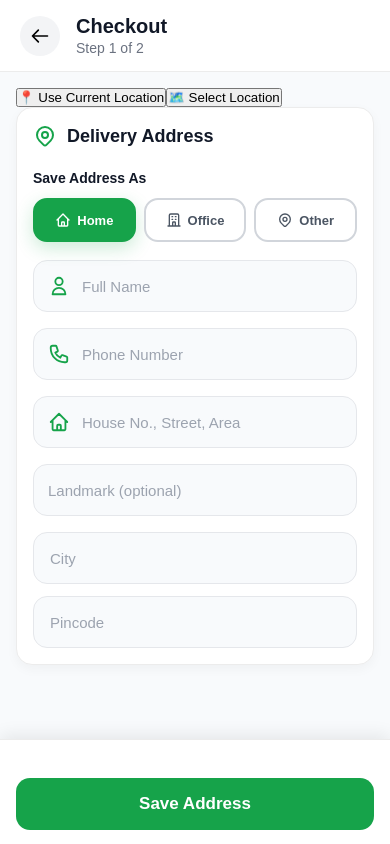
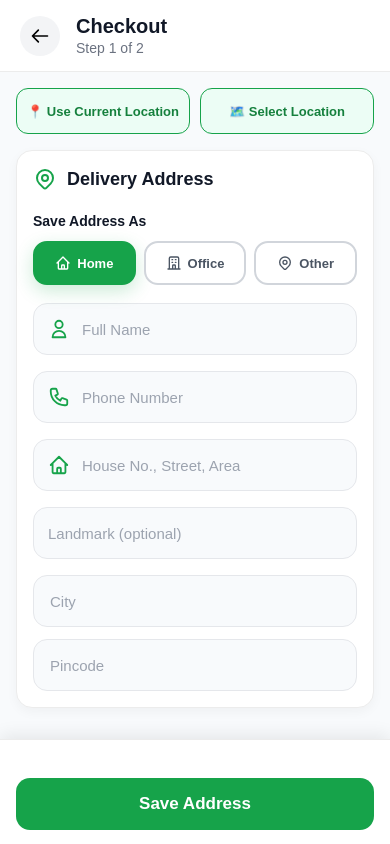
Before and after one commit to AnkemKavya/Eluru-Website, a React (Vite) app in the folder client/: page /checkout in a window 390 px wide. Built offline with nearby package versions, Linux system fonts and the light colour scheme.

Commit message:
Checkout

```diff
--- a/client/src/pages/Checkout/Checkout.css
+++ b/client/src/pages/Checkout/Checkout.css
@@ -237,6 +237,67 @@
 }
 
 /* ==========================
+   Location Buttons
+========================== */
+
+.checkout-location-buttons {
+    display: flex;
+    gap: 10px;
+    margin-bottom: 16px;
+}
+
+.checkout-location-buttons button {
+    flex: 1;
+    min-height: 48px;
+
+    border: 1px solid #16a34a;
+    border-radius: 12px;
+
+    background: #ecfdf5;
+    color: #15803d;
+
+    font-size: 14px;
+    font-weight: 700;
+
+    cursor: pointer;
+
+    transition: 0.2s;
+}
+
+.checkout-location-buttons button:hover {
+    background: #16a34a;
+    color: #fff;
+}
+
+.current-location-btn {
+    background: #16a34a;
+    color: #fff;
+}
+
+.current-location-btn:hover {
+    background: #15803d;
+}
+
+
+/* ==========================
+   Mobile
+========================== */
+
+@media (max-width: 480px) {
+
+   checkout-location-buttons  {
+        gap: 8px;
+    }
+
+    .checkout-location-buttons button {
+        min-height: 46px;
+        font-size: 13px;
+        padding: 0 8px;
+    }
+
+}
+
+/* ==========================
    Mobile
 ========================== */
 
```
